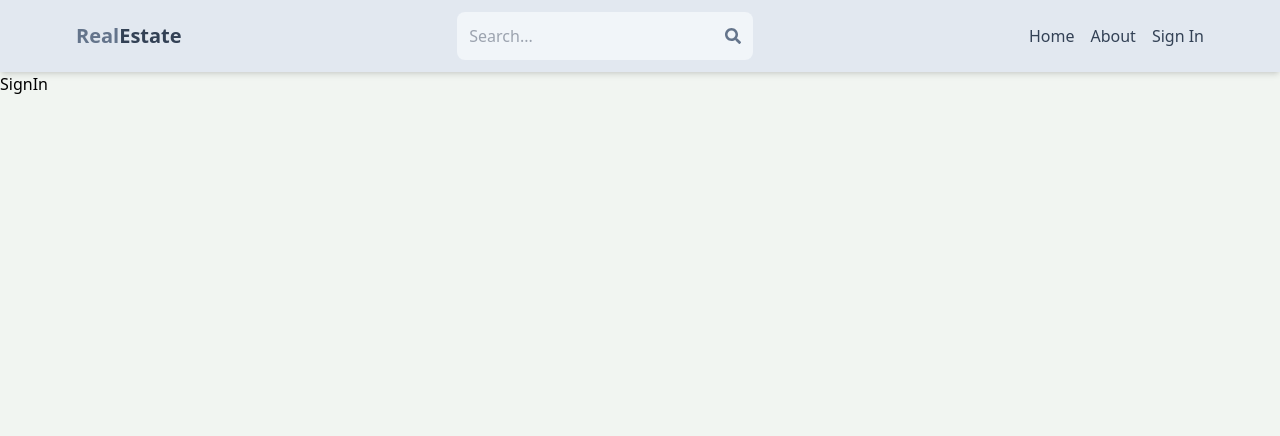
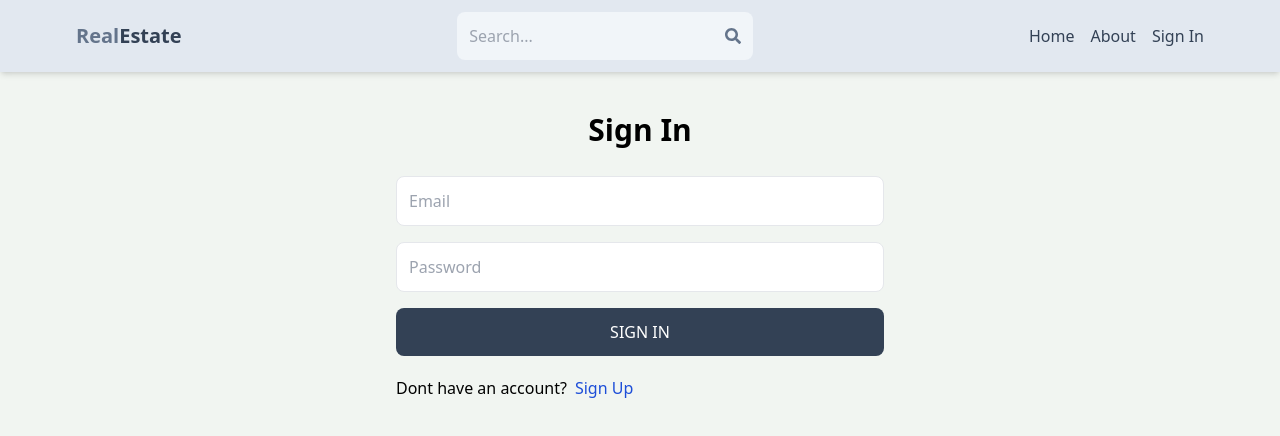
Before and after one commit to William73920/real-estate, a React (Vite) app in the folder client/: page /sign-in in a window 1280 px wide. Shown: the top 436 px of the page. Built offline with nearby package versions, Linux system fonts and the light colour scheme.

Commit message:
completed signin functionality

```diff
--- a/client/src/pages/SignIn.jsx
+++ b/client/src/pages/SignIn.jsx
@@ -1,7 +1,80 @@
-import React from "react";
+import React, { useState } from "react";
+import { Link, useNavigate } from "react-router-dom";
 
 const SignIn = () => {
-  return <div>SignIn</div>;
+  const [formData, setFormData] = useState({});
+  const [error, setError] = useState("");
+  const [loading, setLoading] = useState(false);
+  const navigate = useNavigate();
+
+  const handleChange = (e) => {
+    setFormData((prev) => ({ ...prev, [e.target.id]: e.target.value }));
+  };
+
+  const handleSubmit = async (e) => {
+    e.preventDefault();
+    try {
+      setLoading(true);
+      const res = await fetch("/api/auth/signin", {
+        method: "POST",
+        headers: {
+          "Content-Type": "application/json",
+        },
+        body: JSON.stringify(formData),
+      });
+
+      const data = await res.json();
+      if (data.success === false) {
+        setError(data.message);
+        setLoading(false);
+        return;
+      }
+
+      setError("");
+      setLoading(false);
+      navigate("/");
+    } catch (error) {
+      setLoading(false);
+      setError(error.message);
+    }
+  };
+
+  return (
+    <div className="p-3 max-w-lg mx-auto">
+      <h1 className="text-3xl text-center font-semibold my-7">Sign In</h1>
+      <form onSubmit={handleSubmit} className="flex flex-col gap-4">
+        <input
+          type="email"
+          placeholder="Email"
+          className="border p-3 rounded-lg"
+          id="email"
+          onChange={handleChange}
+        />
+        <input
+          type="password"
+          placeholder="Password"
+          className="border p-3 rounded-lg"
+          id="password"
+          onChange={handleChange}
+        />
+        <button
+          disabled={loading}
+          className="bg-slate-700 text-white p-3 rounded-lg uppercase hover:opacity-95 disabled:opacity-80"
+        >
+          {loading ? "Loading..." : "Sign In"}
+        </button>
+      </form>
+      <div className="flex gap-2 mt-5">
+        <p>Dont have an account?</p>
+        <Link to="/sign-up">
+          <span className="text-blue-700 hover:underline cursor-pointer">
+            Sign Up
+          </span>
+        </Link>
+      </div>
+      {error && <p className="text-red-500">{error}</p>}
+    </div>
+  );
 };
 
 export default SignIn;
```
